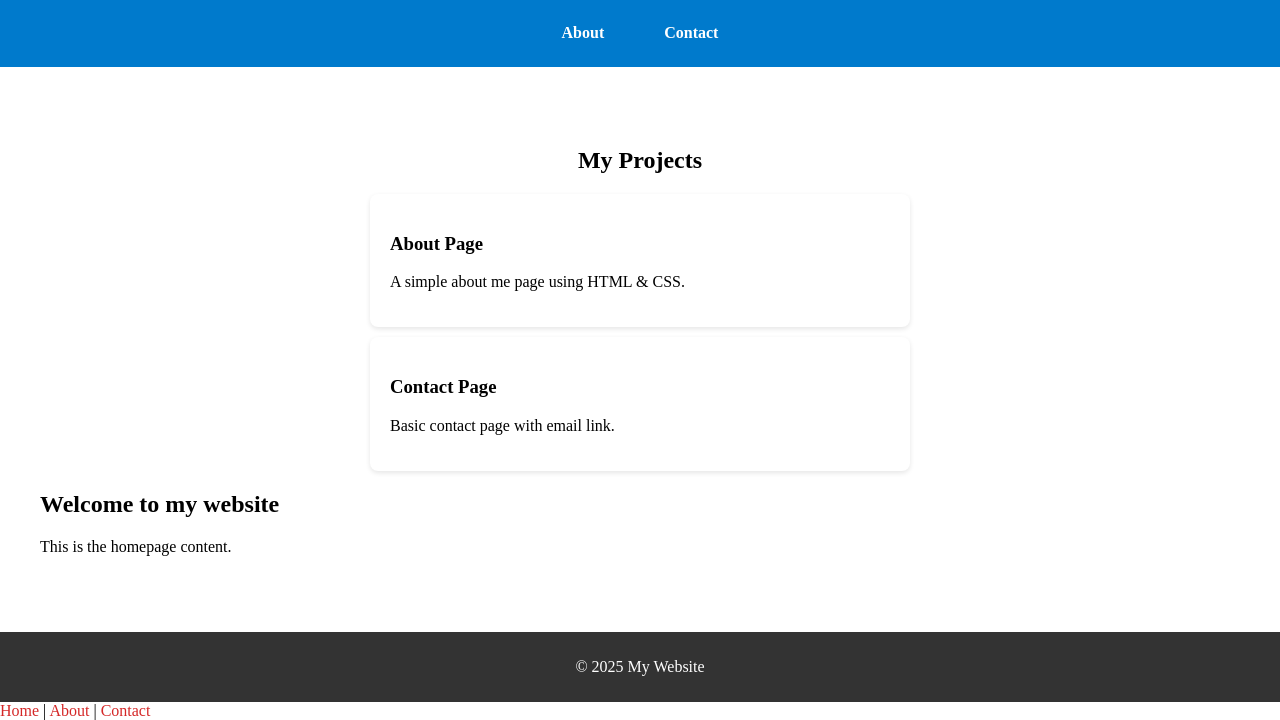
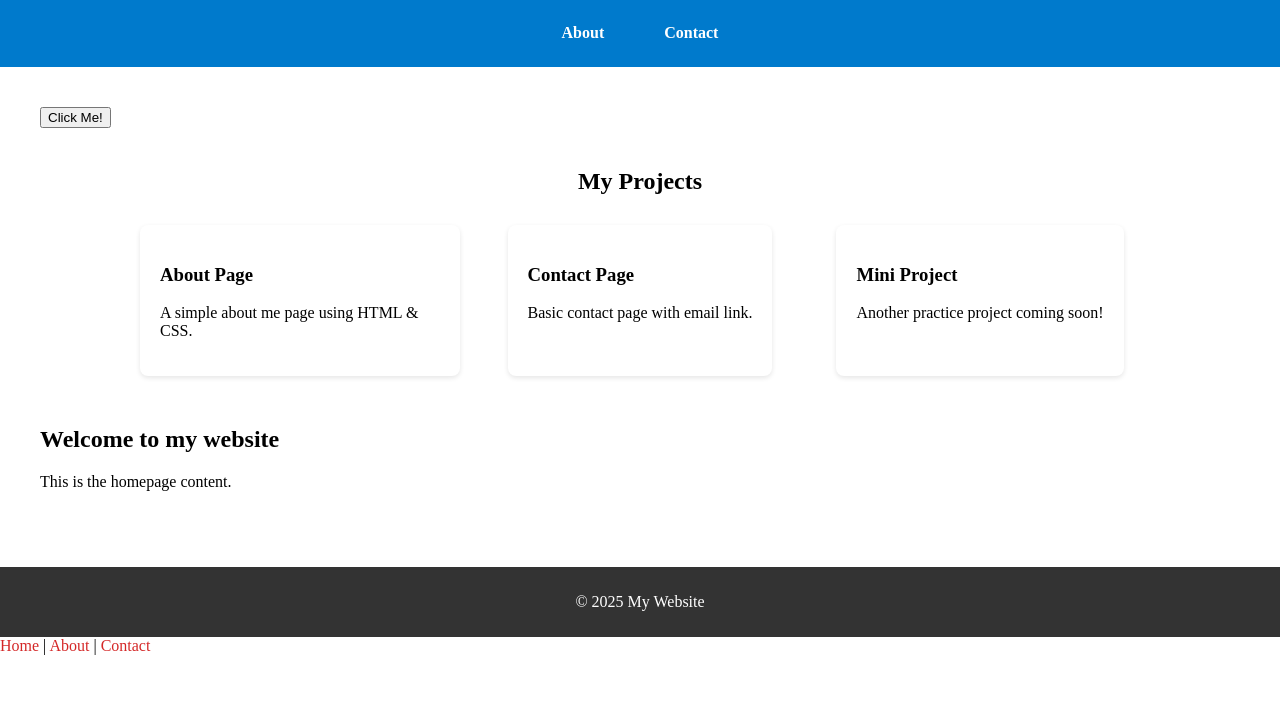
Before and after one commit to yogendra0531/My-Website, a plain HTML site: page index.html in a window 1280 px wide. Shown: the part 81-801 px from the top of the page. Drawn offline with Linux system fonts and the light colour scheme.

Commit message:
Add files via upload

```diff
--- a/index.html
+++ b/index.html
@@ -17,15 +17,26 @@
   </header>
 
   <main>
+   <button onclick="sayHello()">Click Me!</button>
+
 <section class="portfolio">
   <h2>My Projects</h2>
+
+  <div class="project-list">
     <div class="project-card">
       <h3>About Page</h3>
       <p>A simple about me page using HTML & CSS.</p>
     </div>
+
     <div class="project-card">
       <h3>Contact Page</h3>
       <p>Basic contact page with email link.</p>
+    </div>
+
+    <div class="project-card">
+      <h3>Mini Project</h3>
+      <p>Another practice project coming soon!</p>
+    </div>
   </div>
 </section>
 
@@ -42,6 +53,11 @@
   <a href="about.html">About</a> |
   <a href="contact.html">Contact</a>
 </nav>
+<script>
+  function sayHello() {
+    alert("Hello Yogendra! You just ran JavaScript!");
+  }
+</script>
 
   </body>
 </html>
--- a/style.css
+++ b/style.css
@@ -168,3 +168,22 @@ img {
   box-shadow: 0 2px 5px rgba(0,0,0,0.1);
   border-radius: 8px;
 }
+
+.portfolio {
+  max-width: 1000px;
+  margin: 40px auto;
+  padding: 0 20px;
+}
+
+.project-list {
+  display: grid;
+  grid-template-columns: repeat(auto-fit, minmax(250px, 1fr));
+  gap: 20px;
+}
+
+.project-card {
+  background: white;
+  padding: 20px;
+  box-shadow: 0 2px 5px rgba(0,0,0,0.1);
+  border-radius: 8px;
+}
```
Lines whose indentation alone changed are shown as unchanged.
